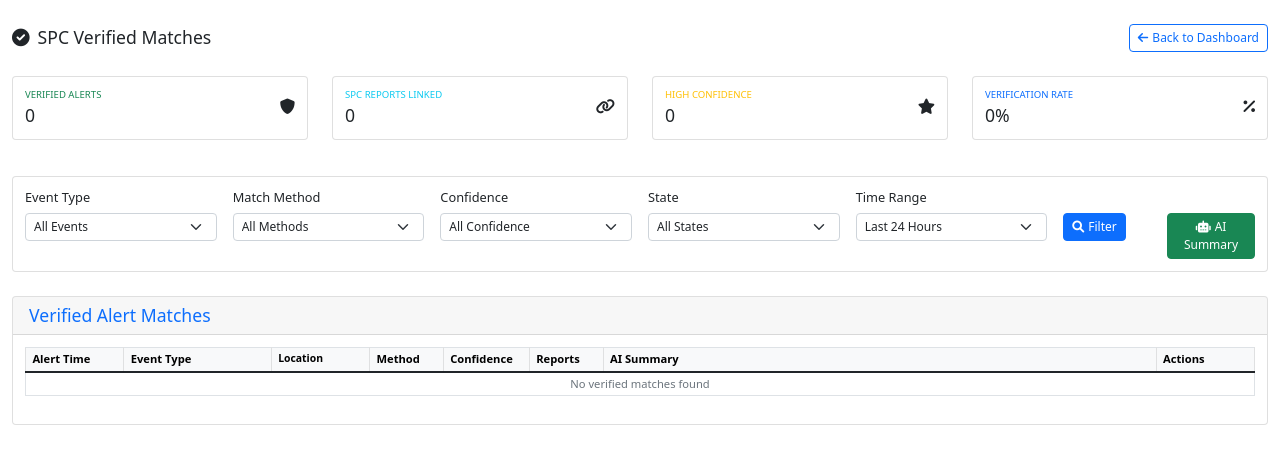
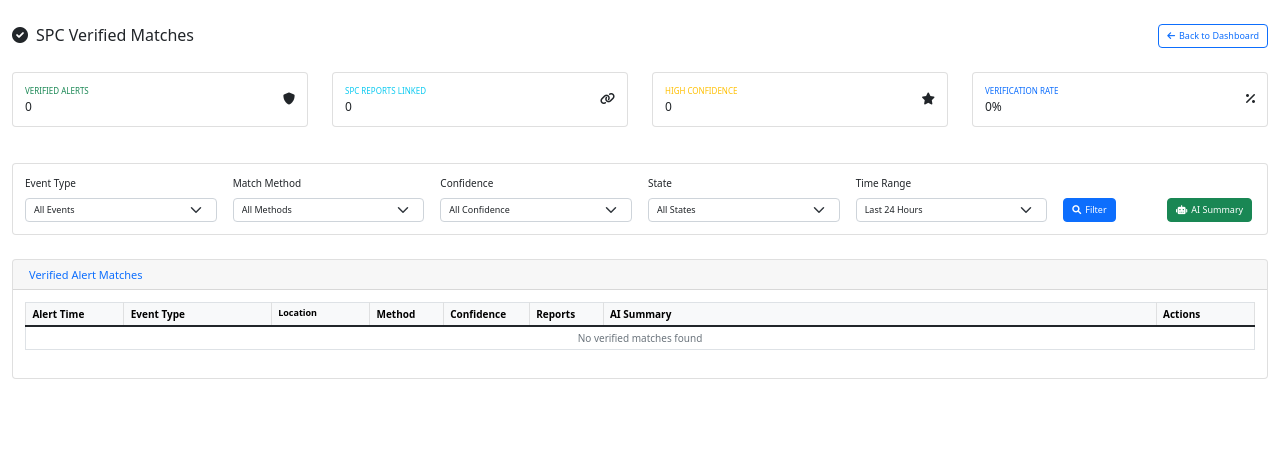
Before and after one commit to CMDVA/HailyDB, a Flask app: page /spc-matches in a window 1280 px wide. Shown: the top 464 px of the page. Run offline with Flask 3, Linux system fonts and the light colour scheme; data that the repository does not hold is empty.

Commit message:
Adjust text sizes for better readability across the alert platform
Updates font sizes in templates and introduces global-compact.css for consistent UI.

Replit-Commit-Author: Agent
Replit-Commit-Session-Id: 70b28640-4b46-4441-a360-5633c25ca259
Replit-Commit-Screenshot-Url: https://storage.googleapis.com/screenshot-production-us-central1/b39f3a59-cba9-411d-a929-796ce937d19e/0e5a2a54-24e8-4b4b-8663-5498b0850c54.jpg

```diff
--- a/templates/spc_matches.html
+++ b/templates/spc_matches.html
@@ -9,15 +9,20 @@
     <link href="https://cdn.jsdelivr.net/npm/bootstrap@5.1.3/dist/css/bootstrap.min.css" rel="stylesheet">
     <style>
         /* Global compact design */
-        body { font-size: 0.8rem; line-height: 1.3; }
-        .h1, .h2, .h3, .h4, .h5, .h6, h1, h2, h3, h4, h5, h6 { font-size: 1.1rem; margin-bottom: 0.5rem; }
-        .btn { font-size: 0.75rem; padding: 0.25rem 0.5rem; }
+        body { font-size: 10px; line-height: 1.4; }
+        .h1, h1 { font-size: 20px; margin-bottom: 0.5rem; }
+        .h2, h2 { font-size: 18px; margin-bottom: 0.5rem; }
+        .h3, h3 { font-size: 16px; margin-bottom: 0.5rem; }
+        .h4, h4 { font-size: 14px; margin-bottom: 0.5rem; }
+        .h5, h5 { font-size: 12px; margin-bottom: 0.5rem; }
+        .h6, h6 { font-size: 11px; margin-bottom: 0.5rem; }
+        .btn { font-size: 9px; padding: 0.25rem 0.5rem; }
         .card { margin-bottom: 0.75rem; }
         .card-body { padding: 0.75rem; }
-        .form-control, .form-select { font-size: 0.75rem; padding: 0.25rem 0.5rem; }
+        .form-control, .form-select { font-size: 9px; padding: 0.25rem 0.5rem; }
 
         /* Table optimizations */
-        .table-ultra-compact { font-size: 0.7rem; }
+        .table-ultra-compact { font-size: 10px; }
         .table-ultra-compact th, .table-ultra-compact td {
             padding: 0.25rem 0.4rem;
             vertical-align: top;
@@ -27,7 +32,7 @@
         /* Column width control */
         .col-time { width: 8%; min-width: 80px; }
         .col-event { width: 12%; min-width: 100px; }
-        .col-location { width: 8%; min-width: 70px; font-size: 0.65rem; }
+        .col-location { width: 8%; min-width: 70px; font-size: 9px; }
         .col-method { width: 6%; min-width: 50px; }
         .col-confidence { width: 7%; min-width: 60px; }
         .col-reports { width: 6%; min-width: 50px; }
@@ -35,20 +40,20 @@
         .col-actions { width: 8%; min-width: 80px; }
 
         /* Content styling */
-        .match-confidence { font-size: 0.7em; }
+        .match-confidence { font-size: 9px; }
         .match-high { color: #28a745; font-weight: bold; }
         .match-medium { color: #ffc107; font-weight: bold; }
         .match-low { color: #dc3545; font-weight: bold; }
-        .alert-event { font-size: 0.75em; font-weight: 600; }
+        .alert-event { font-size: 10px; font-weight: 600; }
         .ai-summary-cell {
-            font-size: 0.65rem;
+            font-size: 10px;
             line-height: 1.3;
             max-height: 100px;
             overflow-y: auto;
             padding: 0.3rem !important;
         }
         .location-cell {
-            font-size: 0.6rem;
+            font-size: 9px;
             word-break: break-word;
             overflow: hidden;
             text-overflow: ellipsis;
@@ -59,18 +64,18 @@
             padding: 0.3rem;
             margin: 0.15rem 0;
             border-radius: 0.2rem;
-            font-size: 0.65rem;
+            font-size: 9px;
         }
-        .btn-sm { font-size: 0.65rem; padding: 0.15rem 0.3rem; }
+        .btn-sm { font-size: 8px; padding: 0.15rem 0.3rem; }
         .action-buttons .btn { margin: 0.1rem 0; width: 100%; }
 
         /* Statistics cards compact */
-        .text-xs { font-size: 0.6rem; }
+        .text-xs { font-size: 8px; }
         .fa-2x { font-size: 1.2em; }
 
         /* Filter controls compact */
         .filter-row .form-control, .filter-row .form-select {
-            font-size: 0.7rem;
+            font-size: 9px;
             padding: 0.2rem 0.4rem;
             height: auto;
         }
```
Also changed, not shown: static/global-compact.css (added, +69 -0 lines).
